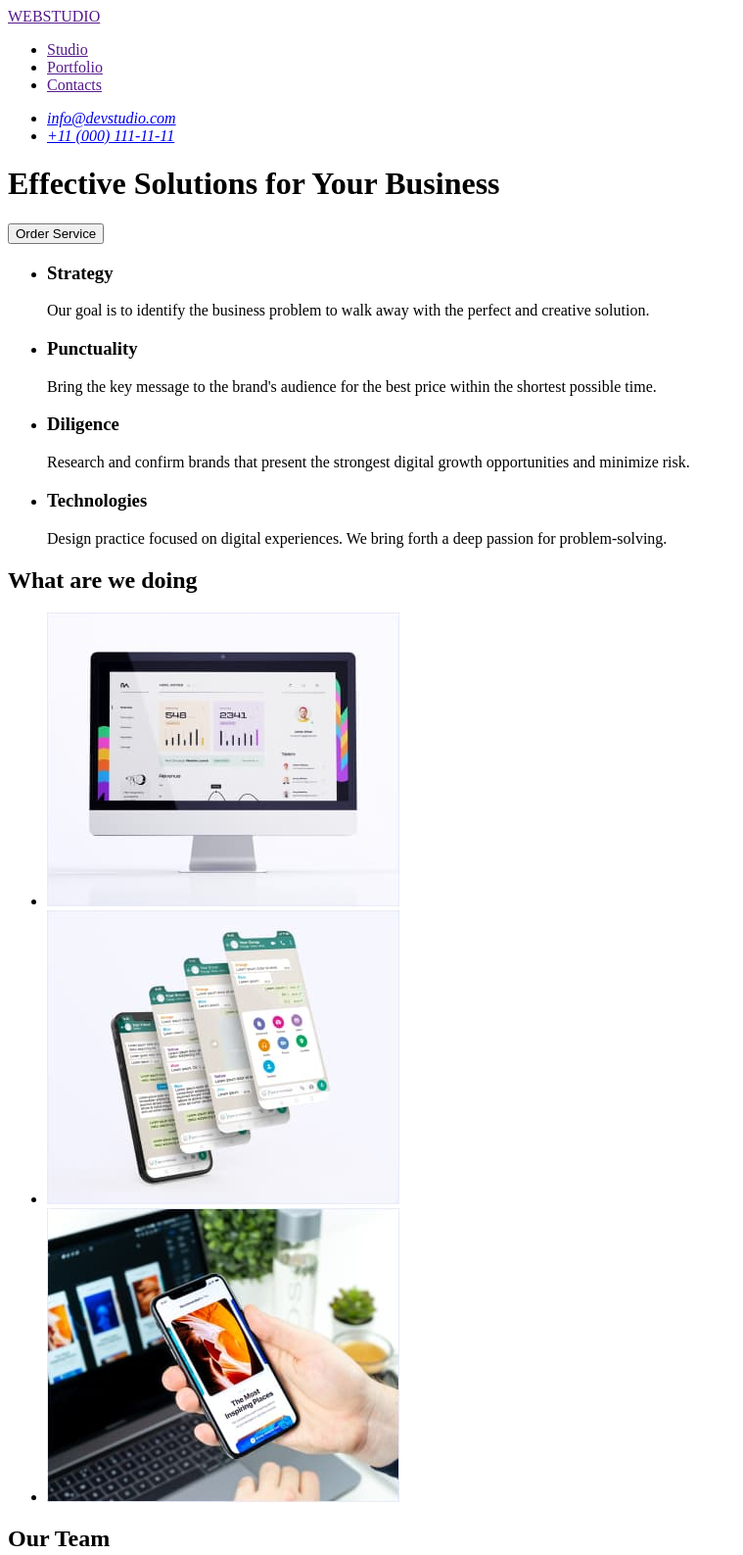
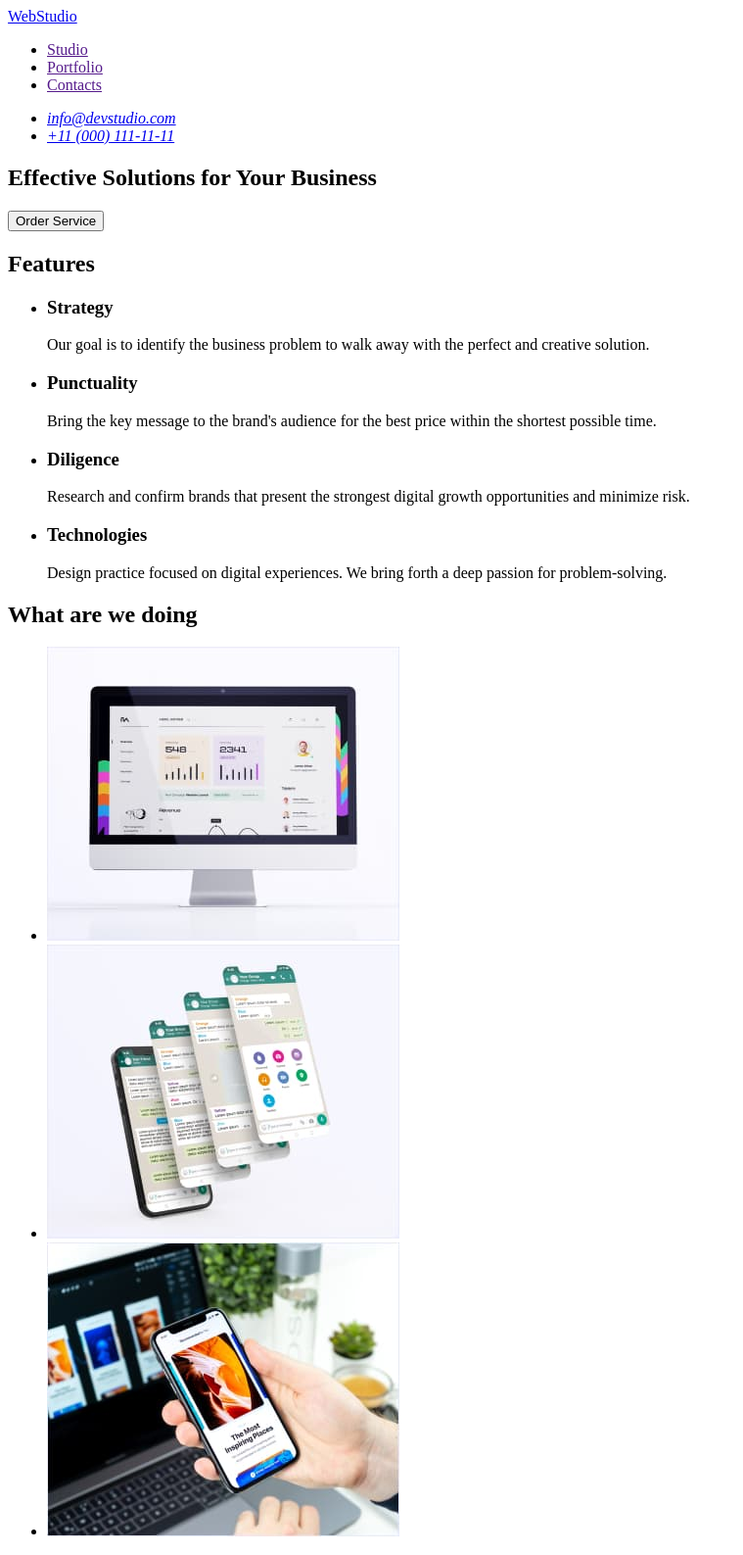
Before and after one commit to Elizaveta139/goit-markup-hw-01, a plain HTML site: page index.html in a window 1280 px wide. Shown: the top 1587 px of the page at 98% size, without its empty margins (0-759 px from the left). Drawn offline with Linux system fonts and the light colour scheme.

Commit message:
html markup

```diff
--- a/index.html
+++ b/index.html
@@ -11,7 +11,7 @@
     <header>
         <!-- Navigation -->
         <nav>
-            <a href="">WEBSTUDIO</a>
+            <a href="./index.html">WebStudio</a>
             <ul>
                 <li><a href="">Studio</a></li>
                 <li><a href="">Portfolio</a></li>
@@ -30,11 +30,14 @@
 
     <main>
         <!-- Order Service -->
-        <h1>Effective Solutions for Your Business</h1>
-        <button type="button">Order Service</button>
+        <section>
+            <h1>Effective Solutions for Your Business</h1>
+            <button type="button">Order Service</button>
+        </section>
 
         <!-- Features -->
-        <div>
+        <section>
+            <h2>Features</h2>
             <ul>
                 <li>
                     <h3>Strategy</h3>
@@ -59,10 +62,10 @@
                     </p>
                 </li>
             </ul>
-        </div>
+        </section>
 
         <!-- What are we doing -->
-        <div>
+        <section>
             <h2>What are we doing</h2>
             <ul>
                 <li>
@@ -76,10 +79,10 @@
                         height="300">
                 </li>
             </ul>
-        </div>
+        </section>
 
         <!-- Our Team -->
-        <div>
+        <section>
             <h2>Our Team</h2>
             <ul>
                 <li>
@@ -103,11 +106,11 @@
                     <p>UI Designer</p>
                 </li>
             </ul>
-        </div>
+        </section>
     </main>
 
     <footer>
-        <a href="">WEBSTUDIO</a>
+        <a href="./index.html">WebStudio</a>
         <p>Increase the flow of customers and sales for your business with digital marketing & growth solutions.</p>
     </footer>
 
```
